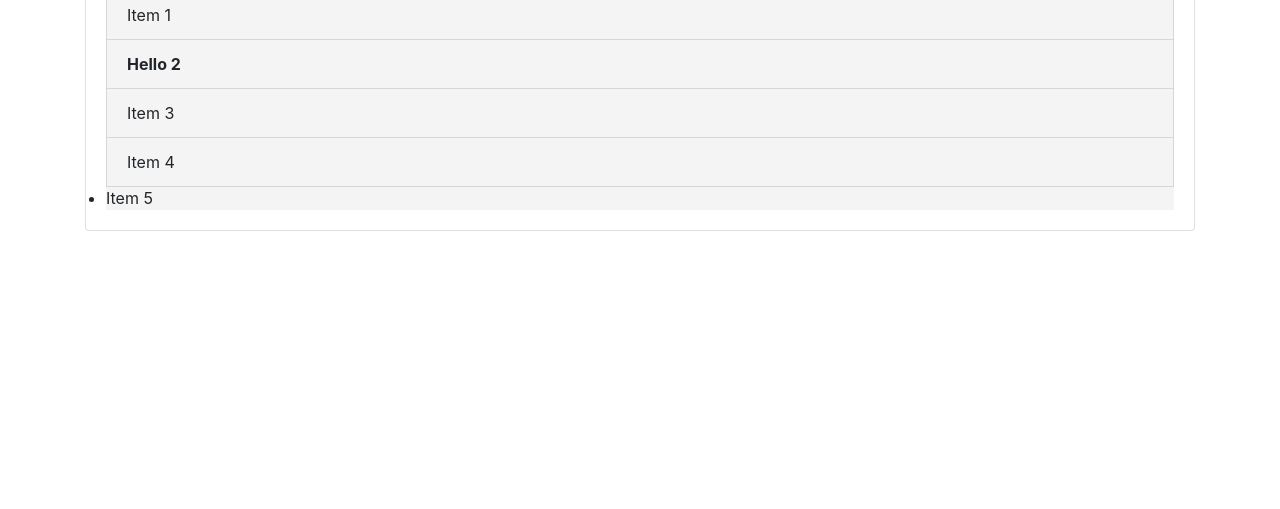
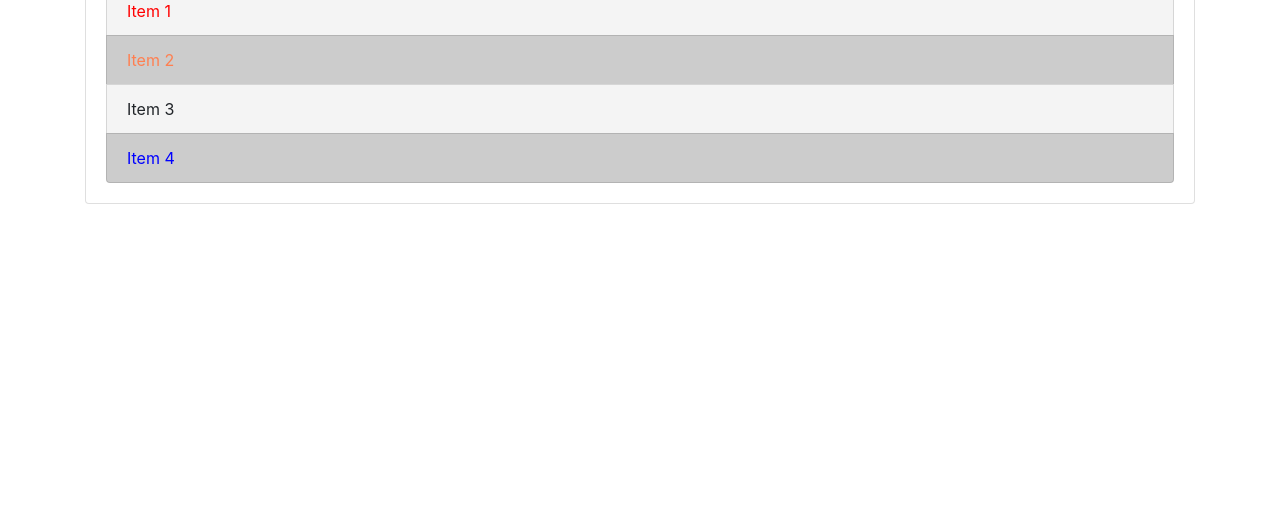
Before and after one commit to pujachitale/DOM, a plain HTML site: page index.html in a window 1280 px wide. Shown: the part 291-800 px from the top of the page. Drawn offline with nearby package versions, Linux system fonts and the light colour scheme.

Commit message:
first commit

```diff
--- a/Dom.js
+++ b/Dom.js
@@ -44,25 +44,47 @@
 
 
 
-var li=document.getElementsByTagName('li')
-console.log(li);
-console.log(li[1]);
-li[1].textContent='Hello 2'
-li[1].style.fontWeight='bold'
-li[1].style.backgroundColor='yellow'
+// var li=document.getElementsByTagName('li')
+// console.log(li);
+// console.log(li[1]);
+// li[1].textContent='Hello 2'
+// li[1].style.fontWeight='bold'
+// li[1].style.backgroundColor='yellow'
 
-for(var i=0;i< li.length; i++){
-    li[i].style.backgroundColor='#f4f4f4'
-}
+// for(var i=0;i< li.length; i++){
+//     li[i].style.backgroundColor='#f4f4f4'
+// }
 
 
-// QuerySelector
-var header=document.querySelector('#main-header')
-header.style.borderBottom='solid 4px black'
+// // QuerySelector
+// var header=document.querySelector('#main-header')
+// header.style.borderBottom='solid 4px black'
 
 
-// var input=document.querySelector('input')
-// input.value='Hello world'
+var input=document.querySelector('input')
+input.value='Hello world'
 
-// var submit = document.querySelector('input[type="submit"]')
-// submit.value="send"
+var submit = document.querySelector('input[type="submit"]')
+submit.value="SEND"
+
+var item= document.querySelector(".list-group-item")
+item.style.color="red"
+
+var lastItem= document.querySelector(".list-group-item:last-child")
+lastItem.style.color= "blue"
+
+var seconditem=document.querySelector(".list-group-item:nth-child(2) ")
+seconditem.style.color="coral"
+
+// queryselectorAll
+var titles=document.querySelectorAll('.title')
+console.log(titles)
+titles[0].textContent="Hello"
+
+var odd=document.querySelectorAll('li:nth-child(odd)')
+var even=document.querySelectorAll('li:nth-child(even)')
+
+for(var i=0;i<odd.length;i++){
+    odd[i].style.backgroundColor='#f4f4f4'
+    even[i].style.backgroundColor='#ccc'
+}
--- a/index.html
+++ b/index.html
@@ -27,7 +27,7 @@
       <li class="list-group-item">Item 2</li>
       <li class="list-group-item">Item 3</li>
       <li class="list-group-item">Item 4</li>
-      <li class="list">Item 5</li>
+      <!-- <li class="list">Item 5</li>   -->
     </ul>
    </div>
   </div>
```
Also changed, not shown: 2 other files.
